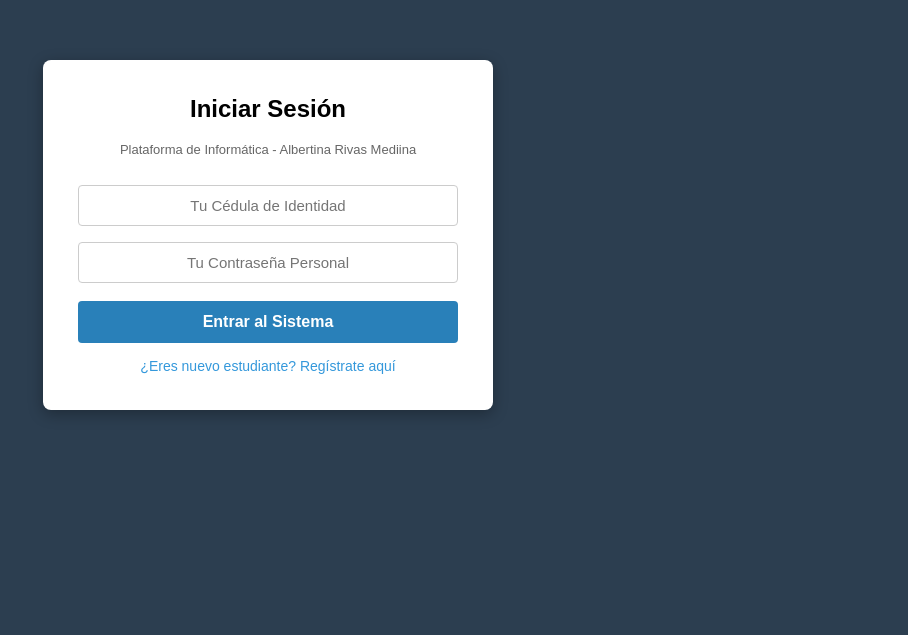
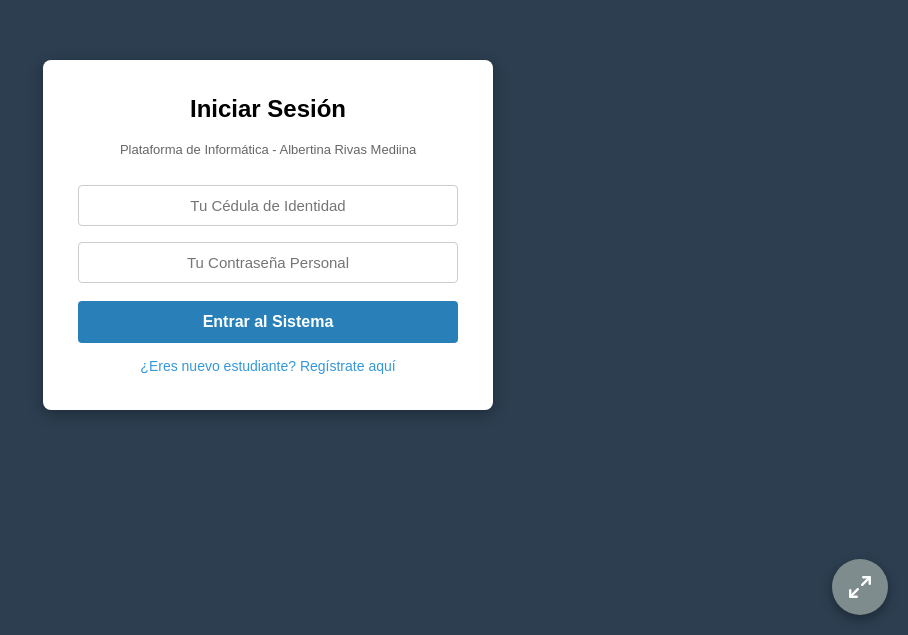
Before and after one commit to AnyMilt/control-docente, a website: page src/estudiantes/index.html in a window 1280 px wide. Shown: the part 165-800 px from the top of the page, without its empty margins (372-1280 px from the left). Drawn offline with nearby package versions, Linux system fonts and the light colour scheme.

Commit message:
Cambios en el diseño estutdiantes

```diff
--- a/src/estudiantes/index.html
+++ b/src/estudiantes/index.html
@@ -121,5 +121,14 @@
 </div>
 
     <script src="../shared/scripts/estudiante.js"></script>
+
+    <button id="btnFlotantePantallaCompleta" onclick="abrirPaginaCompleta()" title="Abrir pantalla completa">
+        <svg width="26" height="26" viewBox="0 0 24 24" fill="none" stroke="currentColor" stroke-width="2.2" stroke-linecap="round" stroke-linejoin="round">
+            <polyline points="15 3 21 3 21 9"/>
+            <polyline points="9 21 3 21 3 15"/>
+            <line x1="21" y1="3" x2="14" y2="10"/>
+            <line x1="3" y1="21" x2="10" y2="14"/>
+        </svg>
+    </button>
 </body>
 </html>
--- a/src/shared/scripts/estudiante.js
+++ b/src/shared/scripts/estudiante.js
@@ -564,3 +564,7 @@ function cambiarContrasena() {
         console.error(err);
     });
 }
+
+function abrirPaginaCompleta() {
+    window.open(window.location.href, '_blank', 'noopener');
+}
--- a/src/shared/styles/estudiante.css
+++ b/src/shared/styles/estudiante.css
@@ -152,3 +152,28 @@ header h2 { margin: 0; font-size: 18px; }
     .panel-feedback { padding: 8px; }
     .box-recomendacion { font-size: 11px; padding: 6px; }
 }
+
+#btnFlotantePantallaCompleta {
+    position: fixed;
+    bottom: 20px;
+    right: 20px;
+    width: 56px;
+    height: 56px;
+    border-radius: 50%;
+    background-color: #7f8c8d;
+    color: white;
+    border: none;
+    font-size: 22px;
+    cursor: pointer;
+    box-shadow: 0 4px 12px rgba(0,0,0,0.35);
+    z-index: 9999;
+    display: flex;
+    align-items: center;
+    justify-content: center;
+    user-select: none;
+    -webkit-tap-highlight-color: transparent;
+}
+#btnFlotantePantallaCompleta:active {
+    transform: scale(0.95);
+    background-color: #636e72;
+}
```
